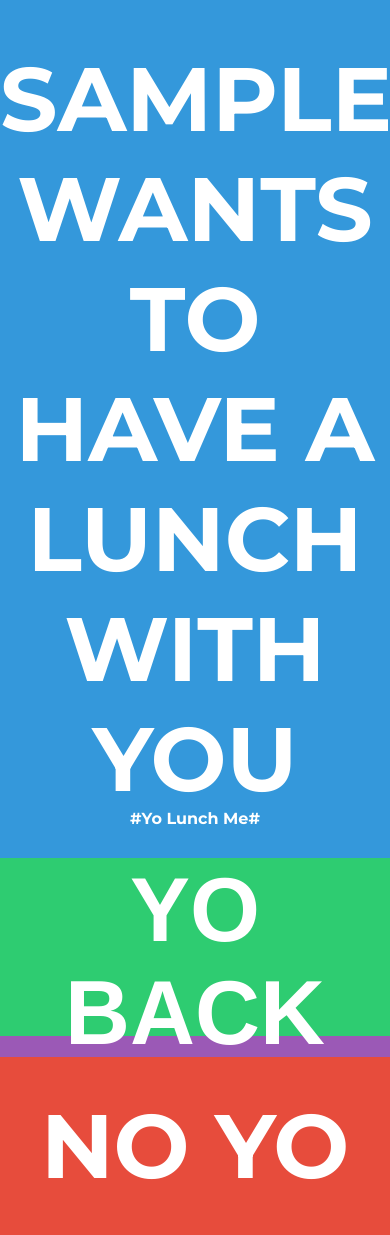
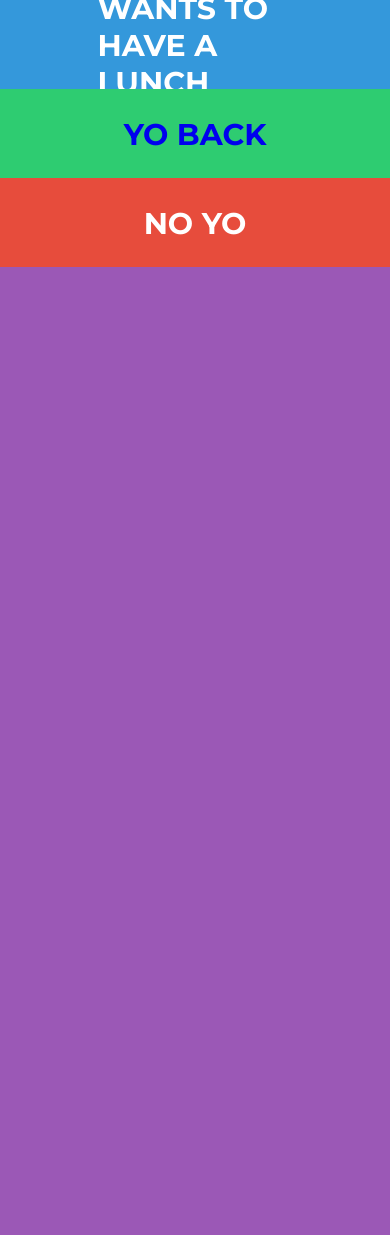
Before and after one commit to vishwin/YoLunch, a Flask app: template lunch/templates/NewLunchRequest.html in a window 390 px wide. After the commit the page ends 267 px from the top, so only its background shows below. Run offline with Flask 2, Linux system fonts and the light colour scheme; the template is opened without the code that fills it: most values are stand-ins (such as "Sample title", 1, 10 or a date in 2020); parts of the project's set-up code (start-up, migrations or seed data) failed here and were passed over.

Commit message:
Finished taking a dump
Hopefully this will look correct on mobile

```diff
--- a/lunch/controller.py
+++ b/lunch/controller.py
@@ -143,7 +143,7 @@ def wantsToLunch(user1, user2):
 		#return user1 + ' wantsToLunch ' + user2 + ': <a href="'
 		#+ 'http://{0}/{1}/confirmsLunchWith/{2}'.format(app.config['LOCALHOST'], user2, user1)
 		#+ '">link</a>'
-		return render_template('newNewLunchRequest.html', localhost=app.config['LOCALHOST'], user_name=user1_data['name'], user2=user2, user1=user1)
+		return render_template('NewLunchRequest.html', localhost=app.config['LOCALHOST'], user_name=user1_data['name'], user2=user2, user1=user1)
 
 @app.route('/<user2>/confirmsLunchWith/<user1>')
 def confirmsLunchWith(user1, user2):
--- a/lunch/static/common.css
+++ b/lunch/static/common.css
@@ -8,18 +8,24 @@ body {
         color: #FFFFFF;
         font-size: 30px;
         text-transform: uppercase;
+	background-color: #9B58B6;
 }
 
-section, div, header {
+section, div, header, a {
+	display: block;
         min-height: 89px;
         position: relative;
 }
-section p, div p, header p {
+section p, div p, header p, a p {
         margin: 0;
         position: absolute;
         top: 50%;
         left: 50%;
         transform: translate(-50%, -50%);
+}
+a:hover, a:active {
+	text-decoration: none;
+	color: #FFFFFF;
 }
 
 .turquoise {
--- a/lunch/templates/NewLunchRequest.html
+++ b/lunch/templates/NewLunchRequest.html
@@ -2,25 +2,15 @@
 <html>
 <head>
 	<title>YoLunch</title>
-	<link rel="stylesheet" type="text/css" href="/static/NewLunchRequest.css">
+	<link rel="stylesheet" type="text/css" href="/static/common.css">
 	<link rel="shortcut icon" href="https://yoapp.s3.amazonaws.com/yo/favicon.ico">
 </head>
 <body>
-    <div class="content">
-        <p>{{ user_name }} wants to have a lunch with you</p>
-
-        <form id="YoForm" action="http://{{ localhost }}/{{ user2 }}/confirmsLunchWith/{{ user1 }}" method="get">
-            <button type="submit" style="background-color: #2ecc71; border: none; height: 178px; width: 100%; font-size:90px; vertical-align: 9px; color: #ffffff; box-shadow: none; font-weight: bolder">YO BACK</button>
-        </form>
-
-</div>
-    <div class="reject" onclick="window.close();">
-        <a href=""><p>No Yo</p></a>
-    </div>
-    <div class="footer">
-        <p>#Yo Lunch Me#</p>
-    </div>
-</body>
+<header class="peter">
+	<p>{{ user_name }} wants to have a lunch with you</p>
+</header>
+<a class="emerald" href="http://{{ localhost }}/{{ user2 }}/confirmsLunchWith/{{ user1 }}"><p>Yo back</p></a>
+<a class="alizarin"><p>No yo</p></a>
  <!--<script>
 var yoForm = document.getElementById("YoForm");
 function setPosition(position) {
```
Also changed, not shown: lunch/templates/newNewLunchRequest.html (deleted, +0 -12 lines).
